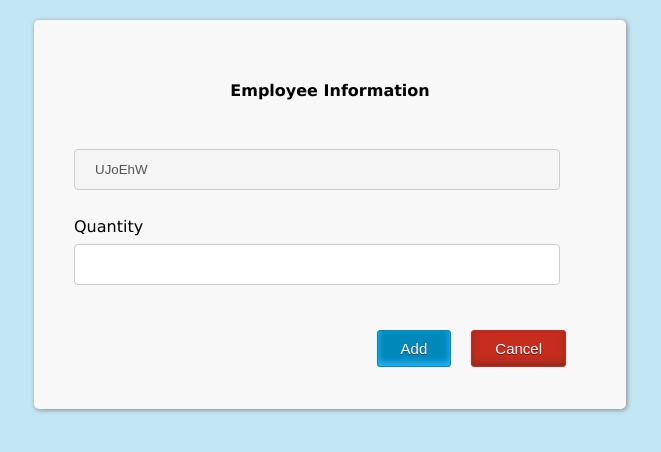
After one commit to riteshshukla04/Vivaluate, a Django app: page /addclass in a window 1280 px wide. The commit adds this page. Shown: the top 452 px of the page, without its empty margins (318-979 px from the left). Run offline with Django 4.2, Linux system fonts and the light colour scheme.

Commit message:
12-03-2021

```diff
--- a/OCR/models.py
+++ b/OCR/models.py
@@ -10,6 +10,7 @@ class Teacher(models.Model):
     def __str__(self) -> str:
         return self.name
 
+
 class Student(models.Model):
     user=models.ForeignKey(User,on_delete=models.CASCADE)
     name=models.CharField(max_length=200)
@@ -17,7 +18,9 @@ class Student(models.Model):
         return self.name
 
 class Classroom(models.Model):
+    code=models.CharField(max_length=200,null=True,blank=True,unique=True)
     name=models.CharField(max_length=200,null=True,blank=True)
+    description=models.TextField(null=True,blank=True)
     student=models.ManyToManyField(Student)
     teacher=models.ForeignKey(Teacher,on_delete=models.CASCADE)
     def __str__(self) -> str:
--- a/OCR/templates/Test.html
+++ b/OCR/templates/Test.html
@@ -7,9 +7,12 @@
     <title>Document</title>
 </head>
 <body>
+
     {{request.user}}
     {% for i in classroom %}
      {{i.id}}<br>
     {% endfor %}
+
+
 </body>
 </html>
--- /dev/null
+++ b/OCR/templates/addclass.html
@@ -0,0 +1,161 @@
+<!DOCTYPE html>
+<html lang="en">
+<head>
+    <meta charset="UTF-8">
+    <meta http-equiv="X-UA-Compatible" content="IE=edge">
+    <meta name="viewport" content="width=device-width, initial-scale=1.0">
+    <title>Document</title>
+    <style>
+        body {
+	/******************************************************************
+            This contains the font, Internet Explorer fall back options and
+            the background color for all of the sites
+            ******************************************************************/
+                background: #C3E6F3 no-repeat center center fixed;
+                font-family: "Lucida Sans Unicode", "Lucida Grande", "sans-serif";
+                /* IE Fallback */
+                background: #c3e6f4;
+                width: 100%;
+                height: 100%;
+            }
+
+
+            /******************************************************************
+            Below is the code for the red and blue button class which will be
+            for all of the buttons in the program including the submit, next,
+            cancel, etc.
+            ******************************************************************/
+
+            .blueButton {
+                -moz-box-shadow: inset 0px -3px 7px 0px #29bbff;
+                -webkit-box-shadow: inset 0px -3px 7px 0px #29bbff;
+                box-shadow: inset 0px -3px 7px 0px #29bbff;
+                background-color: #0088BB;
+                -moz-border-radius: 3px;
+                -webkit-border-radius: 3px;
+                border-radius: 3px;
+                border: 1px solid #0088BB;
+                display: inline-block;
+                cursor: pointer;
+                color: #fff;
+                font-family: Arial;
+                font-size: 15px;
+                padding: 9px 23px;
+                text-decoration: none;
+                text-shadow: 0px 1px 0px #263666;
+            }
+
+            .blueButton:hover {
+                background-color: #369cb8;
+            }
+
+            .blueButton:active {
+                position: relative;
+                top: 1px;
+            }
+
+            .redButton {
+                -moz-box-shadow: inset 0px -3px 7px 0px #8a2a21;
+                -webkit-box-shadow: inset 0px -3px 7px 0px #8a2a21;
+                box-shadow: inset 0px -3px 7px 0px #8a2a21;
+                background-color: #c62d1f;
+                -moz-border-radius: 3px;
+                -webkit-border-radius: 3px;
+                border-radius: 3px;
+                border: 1px solid #d02718;
+                display: inline-block;
+                cursor: pointer;
+                color: #ffffff;
+                font-family: Arial;
+                font-size: 15px;
+                padding: 9px 23px;
+                text-decoration: none;
+                text-shadow: 0px 1px 0px #810e05;
+            }
+
+            .redButton:hover {
+                background-color: #f24437;
+            }
+
+            .redButton:active {
+                position: relative;
+                top: 1px;
+            }
+
+
+            /******************************************************************
+            Below is the code for add employee page; the form to search the orders
+            ******************************************************************/
+
+            .enterOrder input[type=text] {
+                width: 95%;
+                padding: 12px 20px;
+                margin: 8px 0;
+                display: block;
+                border: 1px solid #ccc;
+                border-radius: 4px;
+                box-sizing: border-box;
+                resize: none;
+                text-align: left;
+            }
+
+            .enterOrder input[type=text]:focus {
+                border: 1px solid #a8a8a8;
+            }
+
+            .enterOrder input[type=submit],
+            .enterOrder input[type=button] {
+                float: right;
+                margin: -20px 20px 10px 0px;
+            }
+
+            .enterOrder {
+                border-radius: 5px;
+                background-color: #f8f8f8;
+                padding: 40px;
+                width: 40%;
+                margin: 0 auto;
+                margin-top: 20px;
+                box-shadow: 1px 1px 5px #888888;
+            }
+
+            .enterOrderHeader {
+                text-align: center;
+            }
+
+            select {
+                width: 95%;
+                padding: 12px 20px;
+                margin: auto 0;
+                display: block;
+                border-radius: 4px;
+                text-align: left;
+                font-size: 16px;
+            }
+
+
+    </style>
+
+
+
+
+
+</head>
+<body>
+    <form class="enterOrder" method="POST">
+        {% csrf_token %}
+        <h4 class="enterOrderHeader">
+            Employee Information
+        </h4>
+        <br>
+        <input type="text" name="code" disabled value="{{s}}">
+        <br>
+        <label>Quantity</label>
+        <input type="text" name="classname">
+        <br><br><br>
+        <input type="button" class="redButton" value="Cancel">
+        <input class="blueButton" type="submit" value="Add">
+        <br>
+    </form>
+</body>
+</html>
--- a/OCR/urls.py
+++ b/OCR/urls.py
@@ -10,8 +10,11 @@ from . import views
 urlpatterns = [
     #path('', views.index),
     path("login/",view=views.Login),
-    path("",views.Test),
+    path("",views.classlist),
     path("logout/",views.logoutUser),
-    path("add/",views.addStudent)
+    path("add/",views.addStudent),
+    path("register/student",views.registerPage),
+    path("register/teacher",views.registerPageTeacher),
+    path("addclass",views.addClassroom),
 
 ]
--- a/OCR/views.py
+++ b/OCR/views.py
@@ -5,19 +5,24 @@ from django.shortcuts import render,HttpResponse,redirect
 from django.views.decorators.csrf import csrf_exempt
 from PIL import Image
 import pytesseract
-
+from django.contrib.auth.models import Group
 from django.contrib.auth import authenticate,login,logout
 from django.contrib import messages
 from .models import *
+from .forms import CreateUserForm
+import random,string
+from .decorators import *
 
 
 
+@authenticated_user
 def logoutUser(request):
     logout(request)
-    return redirect("/")
+    return redirect("/login")
 
 
 @csrf_exempt
+@unauthenticated_user
 def Login(request):
     context={}
     if request.method=="POST":
@@ -35,12 +40,11 @@ def Login(request):
     return render(request,'login.html',context)
 
 
-
-
+@authenticated_user
 def addStudent(request):
     if(request.method=="POST"):
         code=request.POST["code"]
-        classroom=Classroom.objects.get(id=code)
+        classroom=Classroom.objects.get(code=code)
         student=Student.objects.get(user=request.user)
         classroom.student.add(student)
         classroom.save()
@@ -67,3 +71,60 @@ def index(request):
 
 
     return render(request,"index.html",{"s":s})
+
+@unauthenticated_user
+@csrf_exempt
+def registerPage(request):
+    form=CreateUserForm()
+
+    if request.method=="POST":
+        form = CreateUserForm(request.POST)
+        if form.is_valid():
+            user=form.save()
+            group=Group.objects.get(name='Student')
+            user.groups.add(group)
+            name=request.POST["Name"]
+            login(request,user)
+            s=Student.objects.create(user=user,name=name)
+            s.save()
+            messages.success(request,"Account was created")
+            return redirect("/")
+    context={'form':form}
+    return render(request,'register.html',context)\
+
+
+
+@csrf_exempt
+@unauthenticated_user
+def registerPageTeacher(request):
+    form=CreateUserForm()
+
+    if request.method=="POST":
+        form = CreateUserForm(request.POST)
+        if form.is_valid():
+            user=form.save()
+            group=Group.objects.get(name='Teacher')
+            user.groups.add(group)
+            name=request.POST["Name"]
+            login(request,user)
+            s=Teacher.objects.create(user=user,name=name)
+            s.save()
+            messages.success(request,"Account was created")
+            return redirect("/")
+    context={'form':form}
+    return render(request,'register.html',context)
+
+
+def addClassroom(request):
+    s=''.join(random.choices(string.ascii_uppercase+string.ascii_lowercase+ string.digits, k=6))
+    if request.method=="POST":
+        name=request.POST["classname"]
+        s=Classroom.objects.create(teacher=Teacher.objects.get(user=request.user),code=s,name=name)
+        s.save()
+    return render(request,'addclass.html',{"s":s})
+
+
+@allowed_users(["Student"])
+def classlist(request):
+    s=Classroom.objects.filter(student=Student.objects.get(user=request.user))
+    return render(request,'classlist.html',{"s":s})
```
Also changed, not shown: OCR/decorators.py (added, +37 -0 lines), OCR/forms.py (added, +9 -0 lines), OCR/templates/classlist.html (added, +94 -0 lines), OCR/templates/register.html (added, +150 -0 lines), OCR/migrations/0003_rename_teacher_classroom_teacher_classroom_code.py (added), OCR/migrations/0004_alter_classroom_code.py (added), OCR/migrations/0005_classroom_description.py (added), db.sqlite3, 1 other file.
